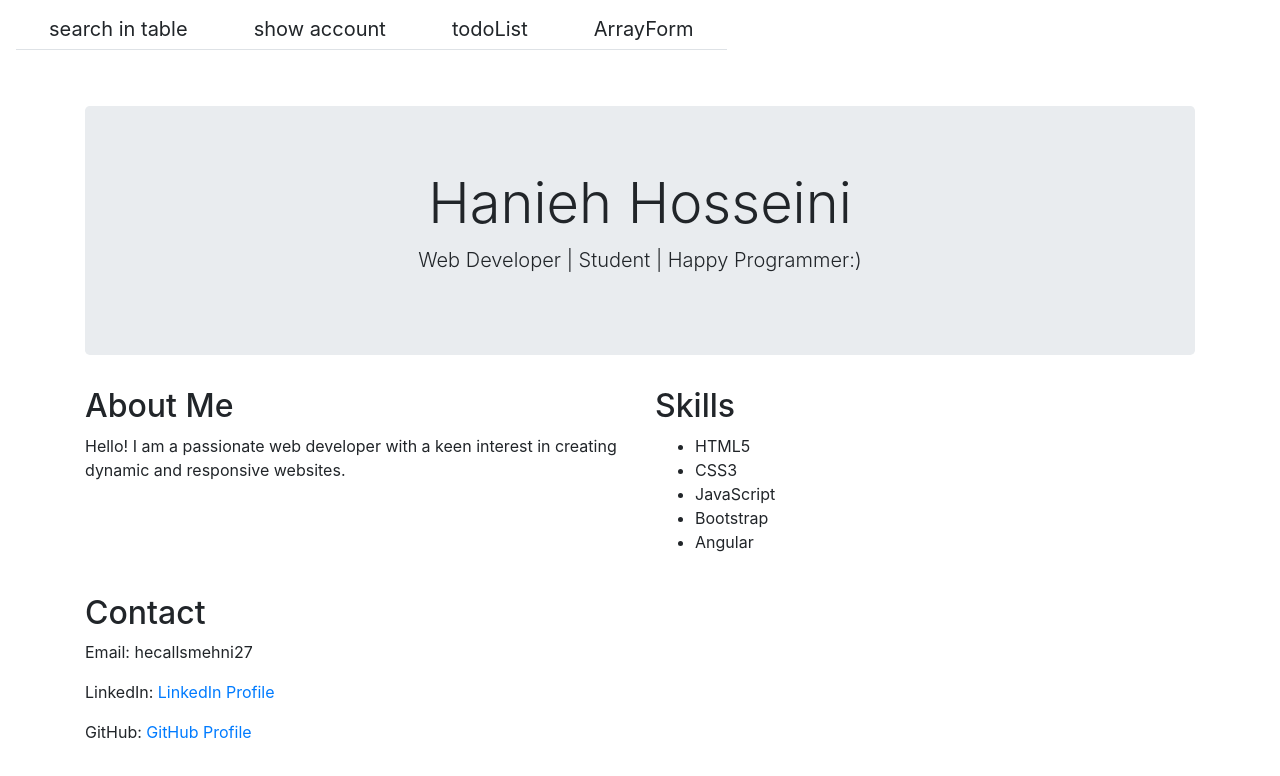
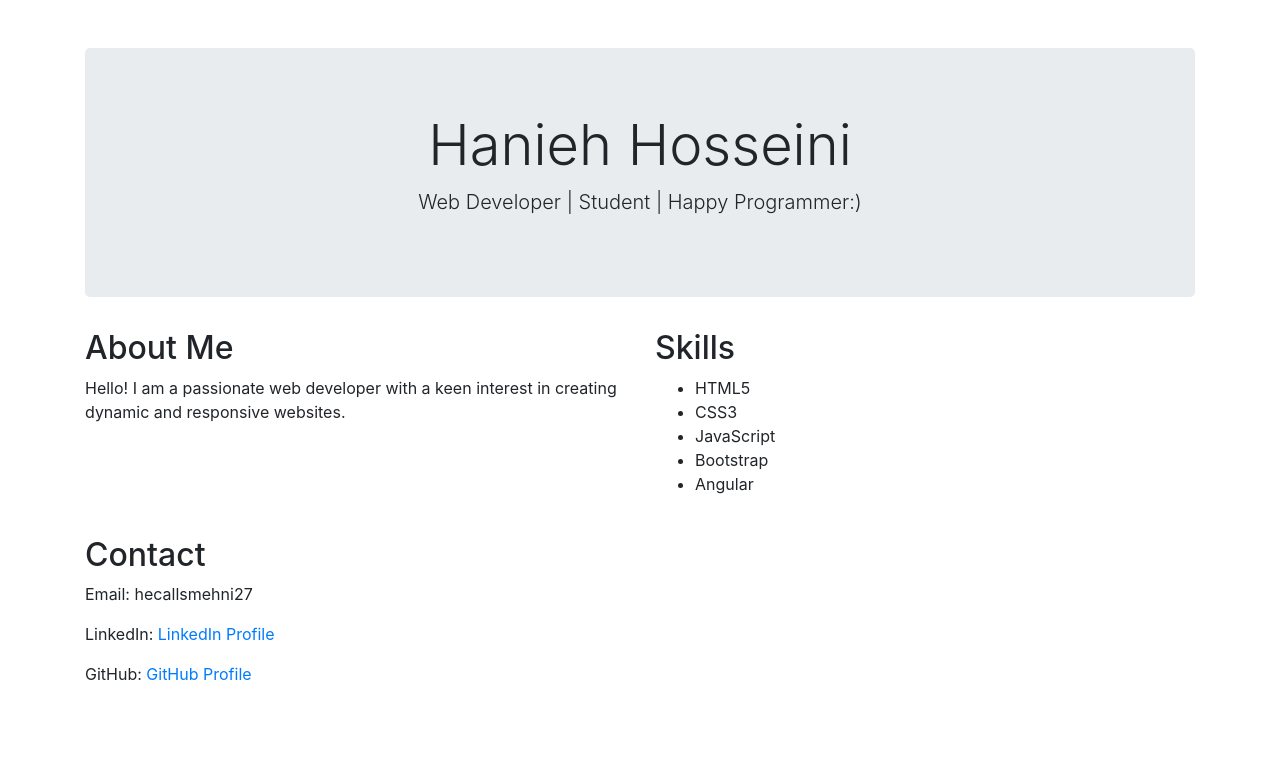
Before and after one commit to haniehhoseini/RahKar-BootCamp, an Angular app in the folder allExampls/: page / in a window 1280 px wide. Shown: the top 776 px of the page. Built offline with nearby package versions, Linux system fonts and the light colour scheme.

Commit message:
my Website

```diff
--- a/allExampls/src/app/app.component.html
+++ b/allExampls/src/app/app.component.html
@@ -1,6 +1,5 @@
 <router-outlet></router-outlet>
-<app-nav-bar></app-nav-bar>
-<!DOCTYPE html>
+
 <html lang="en">
 <head>
   <meta charset="UTF-8">
@@ -48,4 +47,3 @@
 
 
 </body>
-</html>
```
